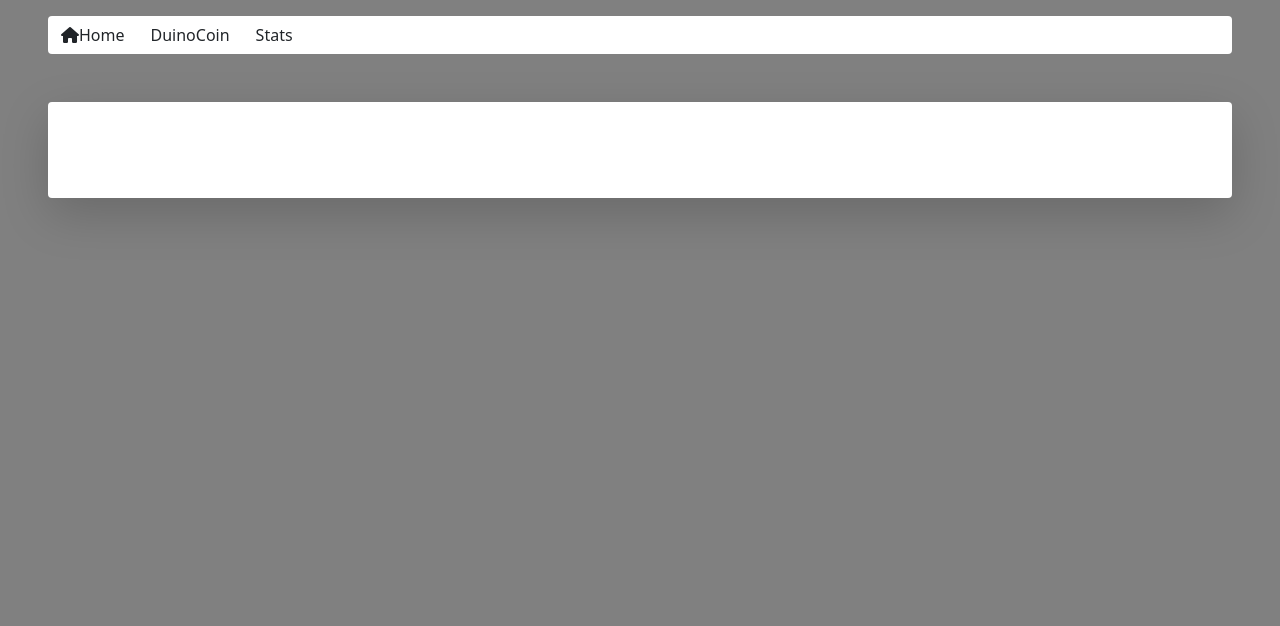
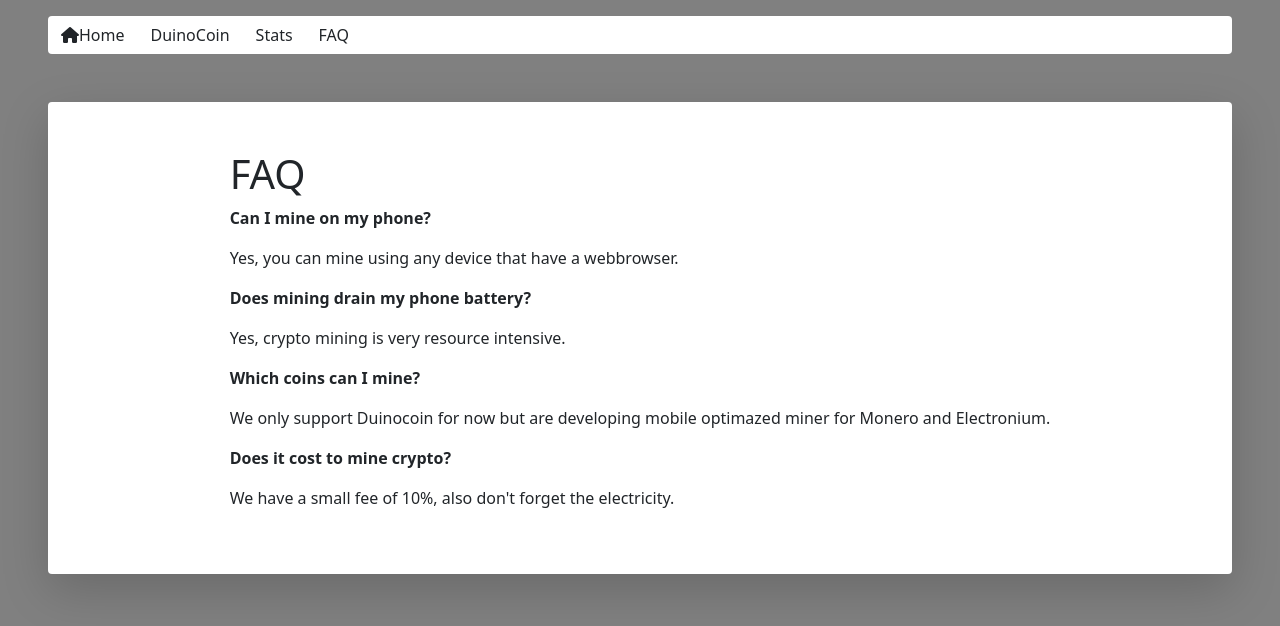
Before and after one commit to beratcan97/webMiner, an Angular app: page /faq in a window 1280 px wide. Before the commit this address led to /. Shown: the top 626 px of the page. Built offline with nearby package versions, Linux system fonts and the light colour scheme.

Commit message:
faq is now added

```diff
--- a/src/app/app-routing.module.ts
+++ b/src/app/app-routing.module.ts
@@ -1,3 +1,4 @@
+import { FaqComponent } from './components/faq/faq.component';
 import { StatsComponent } from './components/stats/stats.component';
 import { HomepageComponent } from './components/homepage/homepage.component';
 import { NgModule } from '@angular/core';
@@ -8,7 +9,8 @@
 const routes: Routes = [
   { path: '', component: HomepageComponent },
   { path: 'duinocoin', component: DuinocoinComponent },
-  { path: 'stats', component: StatsComponent }
+  { path: 'stats', component: StatsComponent },
+  { path: 'faq', component: FaqComponent },
 ];
 
 @NgModule({
--- a/src/app/app.module.ts
+++ b/src/app/app.module.ts
@@ -9,6 +9,7 @@
 import { HomepageComponent } from './components/homepage/homepage.component';
 import { StatsComponent } from './components/stats/stats.component';
 import { ReactiveFormsModule } from '@angular/forms';
+import { FaqComponent } from './components/faq/faq.component';
 
 @NgModule({
   declarations: [
@@ -17,6 +18,7 @@
     DuinocoinComponent,
     HomepageComponent,
     StatsComponent,
+    FaqComponent,
   ],
   imports: [
     BrowserModule,
--- /dev/null
+++ b/src/app/components/faq/faq.component.html
@@ -0,0 +1,13 @@
+<h1>FAQ</h1>
+
+<p><b>Can I mine on my phone?</b></p>
+<p>Yes, you can mine using any device that have a webbrowser.</p>
+
+<p><b>Does mining drain my phone battery?</b></p>
+<p>Yes, crypto mining is very resource intensive.</p>
+
+<p><b>Which coins can I mine?</b></p>
+<p>We only support Duinocoin for now but are developing mobile optimazed miner for Monero and Electronium.</p>
+
+<p><b>Does it cost to mine crypto?</b></p>
+<p>We have a small fee of 10%, also don't forget the electricity.</p>
--- /dev/null
+++ b/src/app/components/faq/faq.component.ts
@@ -0,0 +1,15 @@
+import { Component, OnInit } from '@angular/core';
+
+@Component({
+  selector: 'app-faq',
+  templateUrl: './faq.component.html',
+  styleUrls: ['./faq.component.css']
+})
+export class FaqComponent implements OnInit {
+
+  constructor() { }
+
+  ngOnInit(): void {
+  }
+
+}
--- a/src/app/components/navbar/navbar.component.html
+++ b/src/app/components/navbar/navbar.component.html
@@ -3,5 +3,6 @@
         <button type="button" class="btn" routerLink="/"><i class="fas fa-home"></i>Home</button>
         <button type="button" class="btn" routerLink="/duinocoin">DuinoCoin</button>
         <button type="button" class="btn" routerLink="/stats">Stats</button>
+        <button type="button" class="btn" routerLink="/faq">FAQ</button>
     </div>
 </header>
```
Also changed, not shown: src/app/components/faq/faq.component.css (added), 1 other file (tests, documents, lock files or other folders).
